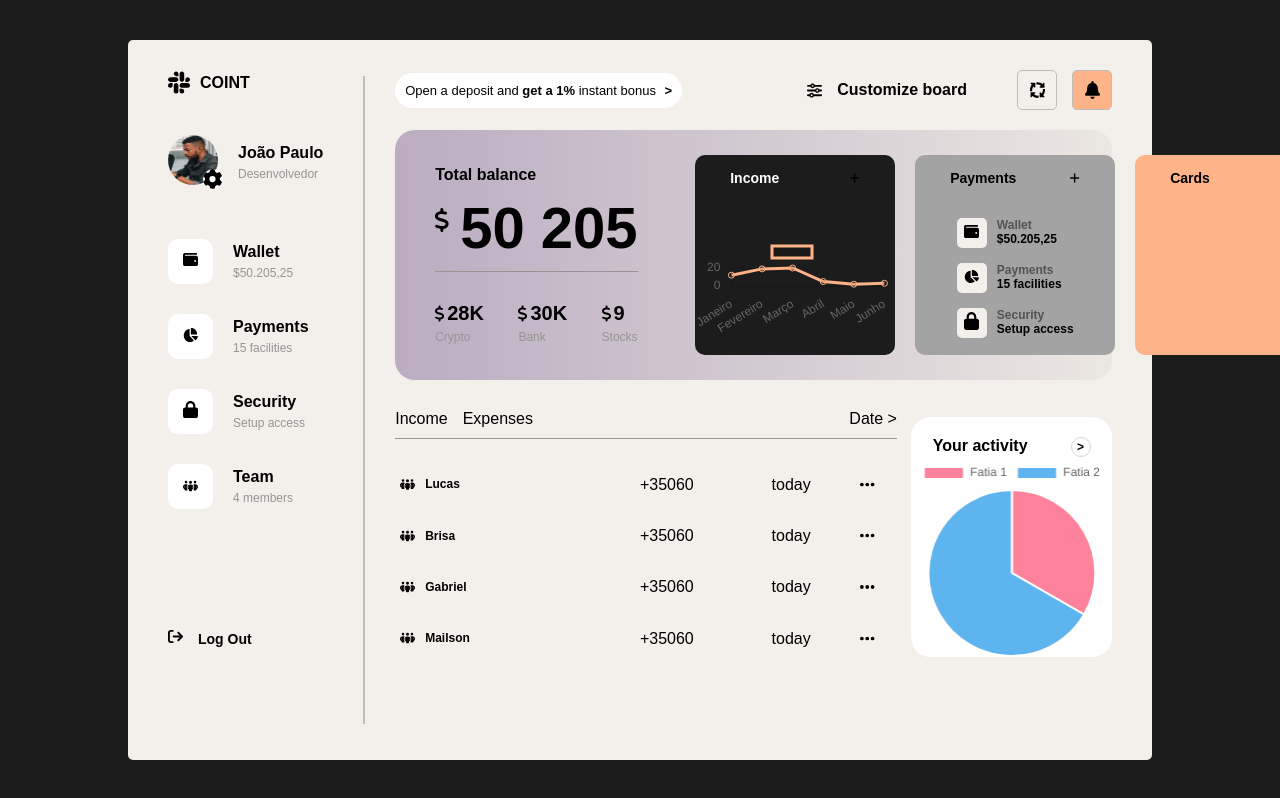
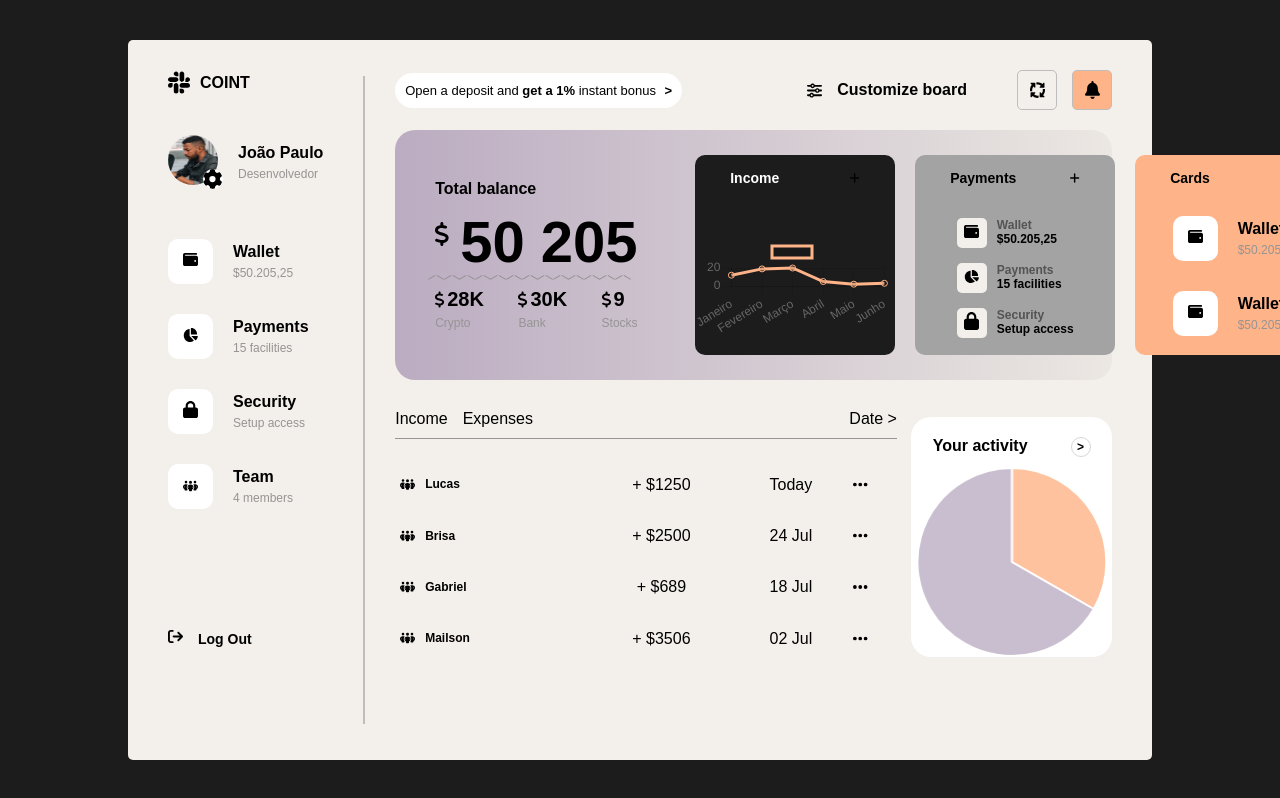
Before and after one commit to joaopaulocosta551/dashboard, a plain HTML site: page index.html in a window 1280 px wide. Shown: the top 798 px of the page. Drawn offline with nearby package versions, Linux system fonts and the light colour scheme.

Commit message:
third-card

```diff
--- a/index.html
+++ b/index.html
@@ -123,7 +123,60 @@
                             <p>50 205</p>
                         </div>
                     </div>
-                    <div class="borda"></div>
+                    <div class="all-border">
+                        <div class="borda">
+                            <div class="borde-right"></div>
+                            <div class="borde-left"></div>
+                        </div>
+                        <div class="borda">
+                            <div class="borde-right"></div>
+                            <div class="borde-left"></div>
+                        </div>
+                        <div class="borda">
+                            <div class="borde-right"></div>
+                            <div class="borde-left"></div>
+                        </div>
+                        <div class="borda">
+                            <div class="borde-right"></div>
+                            <div class="borde-left"></div>
+                        </div>
+                        <div class="borda">
+                            <div class="borde-right"></div>
+                            <div class="borde-left"></div>
+                        </div>
+                        <div class="borda">
+                            <div class="borde-right"></div>
+                            <div class="borde-left"></div>
+                        </div>
+                        <div class="borda">
+                            <div class="borde-right"></div>
+                            <div class="borde-left"></div>
+                        </div>
+                        <div class="borda">
+                            <div class="borde-right"></div>
+                            <div class="borde-left"></div>
+                        </div>
+                        <div class="borda">
+                            <div class="borde-right"></div>
+                            <div class="borde-left"></div>
+                        </div>
+                        <div class="borda">
+                            <div class="borde-right"></div>
+                            <div class="borde-left"></div>
+                        </div>
+                        <div class="borda">
+                            <div class="borde-right"></div>
+                            <div class="borde-left"></div>
+                        </div>
+                        <div class="borda">
+                            <div class="borde-right"></div>
+                            <div class="borde-left"></div>
+                        </div>
+                        <div class="borda">
+                            <div class="borde-right"></div>
+                            <div class="borde-left"></div>
+                        </div>
+                    </div>
                     <div class="others">
                         <div class="others-value">
                             <div class="value-k">
@@ -211,6 +264,28 @@
                             <img src="public/icons/plus-solid.svg" width="10px">
                         </div>
                         <div class="charts-columns">
+                            <div class="row-icon">
+                                <div class="icon">
+                                    <div class="background">
+                                        <img src="public/icons/wallet-solid.svg" width="15px">
+                                    </div>
+                                </div>
+                                <div class="name-card">
+                                    <p class="inf">Wallet</p>
+                                    <p class="value">$50.205,25</p>
+                                </div>
+                            </div>
+                            <div class="row-icon">
+                                <div class="icon">
+                                    <div class="background">
+                                        <img src="public/icons/wallet-solid.svg" width="15px">
+                                    </div>
+                                </div>
+                                <div class="name-card">
+                                    <p class="inf">Wallet</p>
+                                    <p class="value">$50.205,25</p>
+                                </div>
+                            </div>
                         </div>
                     </div>
                 </div>
@@ -232,29 +307,29 @@
                             <tr>
                                 <td><div class="img-name"><img src="public/icons/people-group-solid.svg" class="img-icon-options"/><p>Lucas</p></div></td>
                                 <td></td>
-                                <td>+35060</td>
-                                <td>today</td>
+                                <td>+ $1250</td>
+                                <td>Today</td>
                                 <td><div class="box"><img src="public/icons/ellipsis-solid.svg" class="img-icon-options"/></div></td>
                             </tr>
                             <tr>
                                 <td><div class="img-name"><img src="public/icons/people-group-solid.svg" class="img-icon-options"/><p>Brisa</p></div></td>
                                 <td></td>
-                                <td>+35060</td>
-                                <td>today</td>
+                                <td>+ $2500</td>
+                                <td>24 Jul</td>
                                 <td><div class="box"><img src="public/icons/ellipsis-solid.svg" class="img-icon-options"/></div></td>
                             </tr>
                             <tr>
                                 <td><div class="img-name"><img src="public/icons/people-group-solid.svg" class="img-icon-options"/><p>Gabriel</p></div></td>
                                 <td></td>
-                                <td>+35060</td>
-                                <td>today</td>
+                                <td>+ $689</td>
+                                <td>18 Jul</td>
                                 <td><div class="box"><img src="public/icons/ellipsis-solid.svg" class="img-icon-options"/></div></td>
                             </tr>
                             <tr>
                                 <td><div class="img-name"><img src="public/icons/people-group-solid.svg" class="img-icon-options"/><p>Mailson</p></div></td>
                                 <td></td>
-                                <td>+35060</td>
-                                <td>today</td>
+                                <td>+ $3506</td>
+                                <td>02 Jul</td>
                                 <td><div class="box"><img src="public/icons/ellipsis-solid.svg" class="img-icon-options"/></div></td>
                             </tr>
                         </tbody>
--- a/index.js
+++ b/index.js
@@ -22,12 +22,12 @@
   var myChart = new Chart(cty, {
     type: 'pie',
     data: {
-      labels: ['Fatia 1', 'Fatia 2', ],
+      labels: '',
       datasets: [{
         data: [10, 20, ],
         backgroundColor: [
-          'rgba(255, 99, 132, 0.8)',
-          'rgba(54, 162, 235, 0.8)',
+          'rgba(254, 179, 136, 0.8)',
+          'rgba(188, 174, 196, 0.8)',
 
         ]
       }]
--- a/style.css
+++ b/style.css
@@ -217,6 +217,8 @@ body{
     background: linear-gradient(to right, #BBACC1, #ebe7e2);
     position: relative;
 }
+
+/* DIV LATERAL ESQUERDA COM CONTEUDO TOTA BALANCE*/
 .chart-balence{
     margin-left: 40px;
     display: flex;
@@ -241,13 +243,31 @@ body{
     font-size: 58px;
     font-weight: bold;
 }
+
+.all-border{
+    display: flex;
+}
+
 .borda{
+    display: flex;
+    margin-bottom: 5px;
     width: 100%;
-    height: 1px;
-    background-color: #969494;
-    margin-bottom: 30px;
-    margin-top:10px;
+
 }
+.borde-right {
+    width: 1px;
+    height: 8px;
+    transform: rotate(60deg);
+    transform-origin: top left;
+    background-color:rgb(146, 144, 144);
+  }
+  .borde-left {
+    width: 1px;
+    height: 8px;
+    transform: rotate(-60deg);
+    transform-origin: top right;
+    background-color:rgb(146, 144, 144);
+  }
 
 .others{
     display: flex;
@@ -429,6 +449,7 @@ tr td:first-child {
     display: flex;
     align-items: center;
     justify-content: center;
+    max-width: 30px;
 }
 
 .img-icon-options{
```
